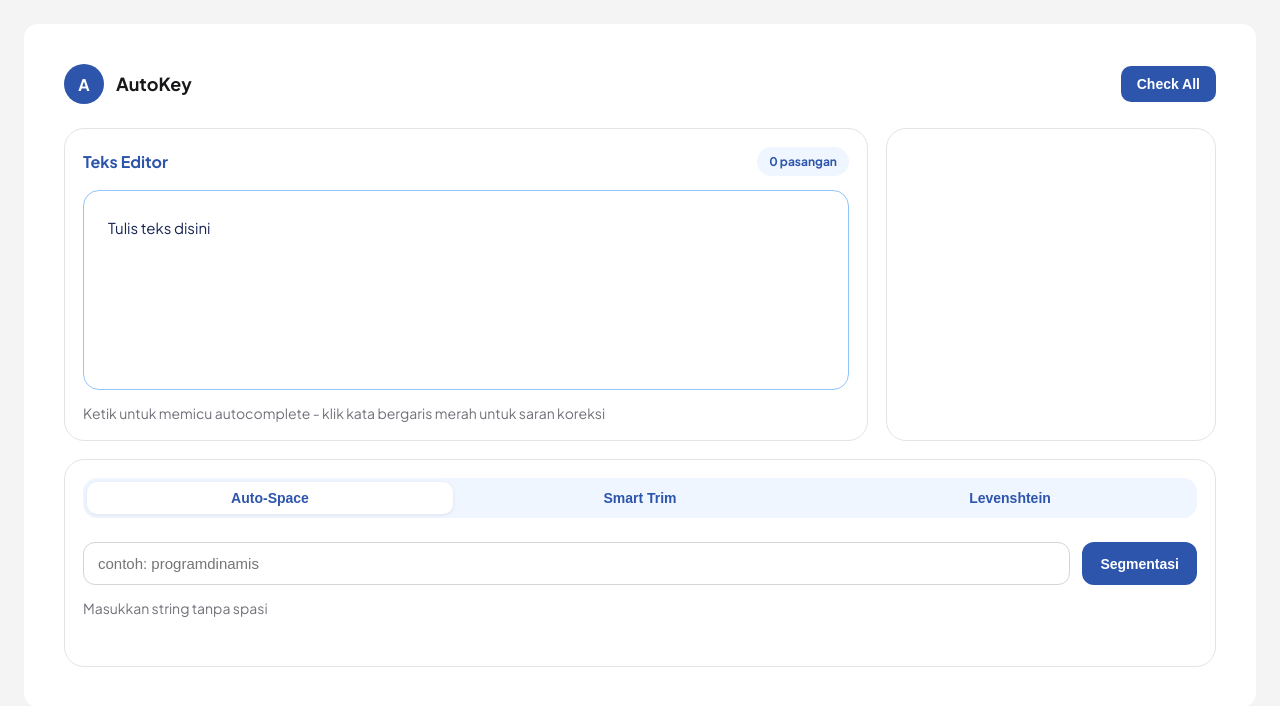
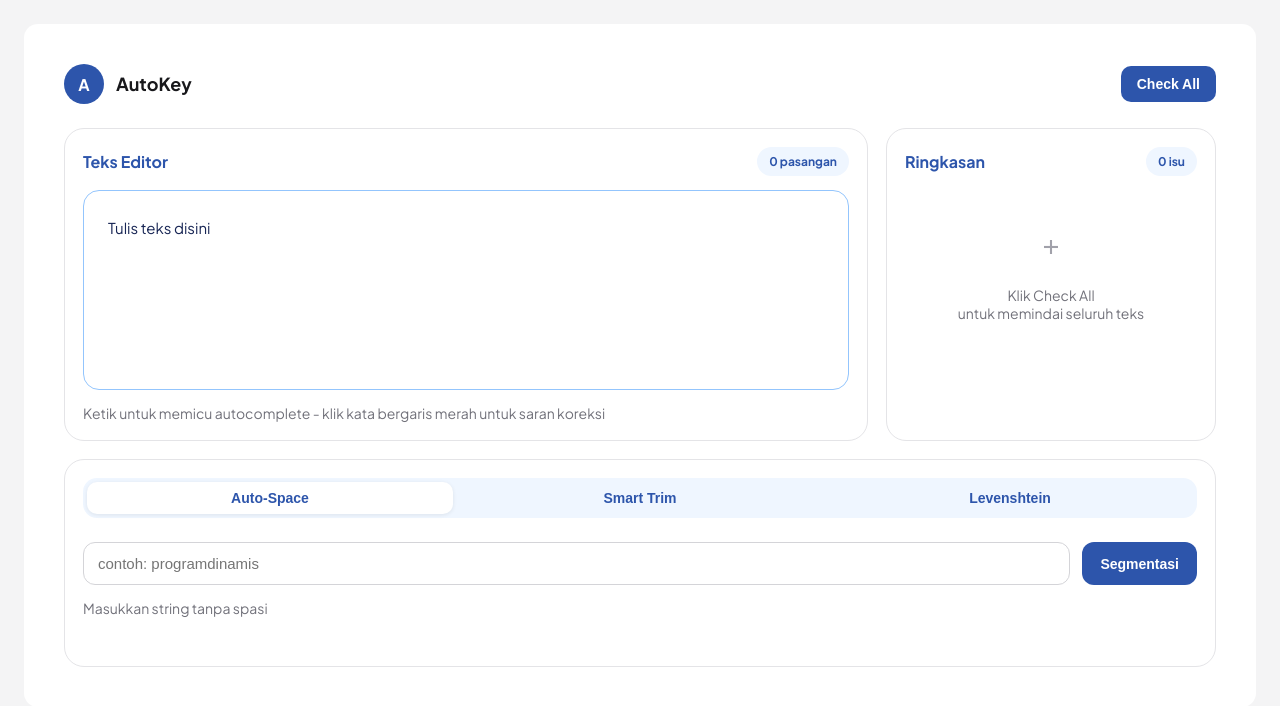
Before and after one commit to Faizalfadaa/AutoKey-13524097, a Next.js app in the folder frontend/: page / in a window 1280 px wide. Shown: the top 706 px of the page. Built offline with nearby package versions, Linux system fonts and the light colour scheme.

Commit message:
feat: implement some UI for summary panel

```diff
--- a/frontend/app/components/SummaryPanel.js
+++ b/frontend/app/components/SummaryPanel.js
@@ -1,4 +1,18 @@
 // Side panel for spell check results
 export default function SummaryPanel() {
-  return <aside className="panel-box summary-panel" />;
+  return (
+    <section className="panel-box summary-panel">
+      {/* Summary title and issue count */}
+      <div className="summary-top">
+        <p>Ringkasan</p>
+        <span>0 isu</span>
+      </div>
+
+      {/* Empty state before the text is checked */}
+      <div className="summary-bottom">
+        <div className="summary-icon"> + </div>
+        <p> Klik Check All <br></br> untuk memindai seluruh teks </p>
+      </div>
+    </section>
+  );
 }
--- a/frontend/app/styles/summary-panel.css
+++ b/frontend/app/styles/summary-panel.css
@@ -1,4 +1,50 @@
 /* Right summary box */
 .summary-panel {
   min-height: 260px;
+  padding: 18px;
 }
+
+/* Summary title row */
+.summary-top {
+  display: flex;
+  align-items: center;
+  justify-content: space-between;
+  margin-bottom: 14px;
+}
+
+/* Summary title text*/
+.summary-top p {
+  margin: 0;
+  color: #2d55ab;
+  font-size: 16px;
+  font-weight: 700;
+}
+
+/* Issue count */
+.summary-top span {
+  border-radius: 999px;
+  background: #eff6ff;
+  color: #2d55ab;
+  padding: 7px 12px;
+  font-size: 12px;
+  font-weight: 700;
+}
+
+/* Empty message area */
+.summary-bottom {
+  min-height: 180px;
+  display: flex;
+  flex-direction: column;
+  align-items: center;
+  justify-content: center;
+  text-align: center;
+  color: #71717a;
+  font-size: 14px;
+}
+
+/* Summary Icon */
+.summary-icon {
+  margin-bottom: 12px;
+  color: #a1a1aa;
+  font-size: 28px;
+}
```
